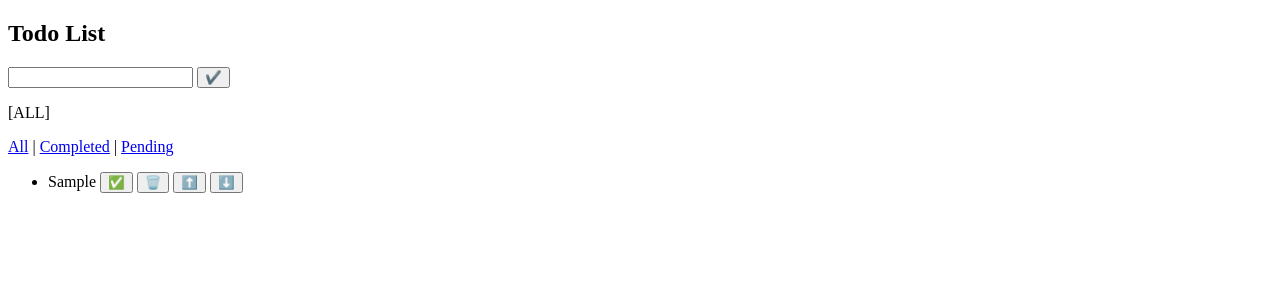
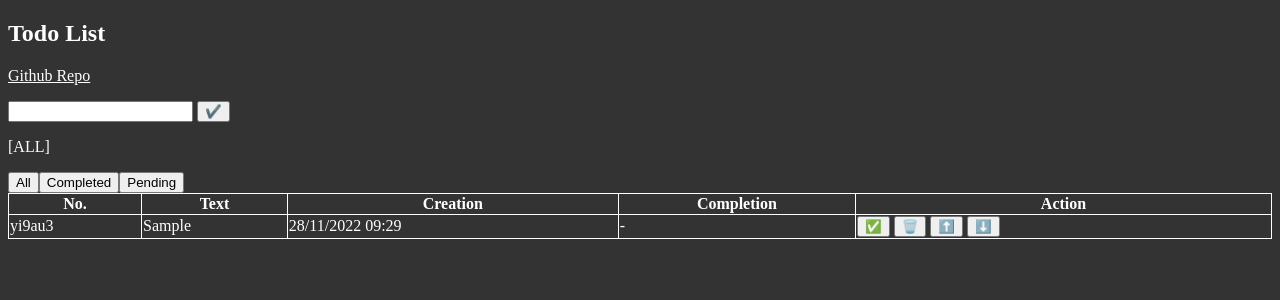
Before and after one commit to captainAyan/react-todo, a React (Vite) app: page / in a window 1280 px wide. Both pictures are taken after typing "Sample" into the empty fields and a click on the button "✔️". Shown: the top 300 px of the page. Built offline with nearby package versions, Linux system fonts and the light colour scheme.

Commit message:
feat: :sparkles: changed list to table

```diff
--- a/src/App.css
+++ b/src/App.css
@@ -0,0 +1,13 @@
+body {
+  color: white;
+  background: #333;
+}
+table {
+  border-collapse: collapse;
+}
+table, th, td {
+  border: 1px solid white;
+}
+a {
+  color: white
+}
--- a/src/App.jsx
+++ b/src/App.jsx
@@ -21,7 +21,13 @@ export default function App() {
     if (input.length !== 0) {
       setTodoList([
         ...todoList,
-        { id: new Date().getTime(), text: input, done: false },
+        {
+          id: generateId(),
+          text: input,
+          done: false,
+          creationTime: new Date().getTime(),
+          completionTime: null,
+        },
       ]);
       setInput("");
     }
@@ -30,7 +36,10 @@ export default function App() {
   const done = (id) => {
     setTodoList(
       todoList.map((task) => {
-        if (task.id === id) task.done = !task.done;
+        if (task.id === id) {
+          task.done = !task.done;
+          task.completionTime = task.done ? new Date().getTime() : null;
+        }
         return task;
       })
     );
@@ -82,7 +91,11 @@ export default function App() {
     <main>
       <section>
         <h1>Todo List</h1>
-
+        <p>
+          <a target="_blank" href="https://github.com/captainAyan/react-todo">
+            Github Repo
+          </a>
+        </p>
         <form onSubmit={submit}>
           <input value={input} onChange={(e) => setInput(e.target.value)} />
           &nbsp;
@@ -91,20 +104,28 @@ export default function App() {
         <p>[{filter.toUpperCase()}]</p>
 
         <nav>
-          <a href="#" onClick={() => setFilter("all")}>
+          <button href="#" onClick={() => setFilter("all")}>
             All
-          </a>
-          &nbsp;|&nbsp;
-          <a href="#" onClick={() => setFilter("completed")}>
+          </button>
+          <button href="#" onClick={() => setFilter("completed")}>
             Completed
-          </a>
-          &nbsp;|&nbsp;
-          <a href="#" onClick={() => setFilter("pending")}>
+          </button>
+          <button href="#" onClick={() => setFilter("pending")}>
             Pending
-          </a>
+          </button>
         </nav>
 
-        <ul>
+        <table width="100%">
+          <thead>
+            <tr>
+              <th>No.</th>
+              <th>Text</th>
+              <th>Creation</th>
+              <th>Completion</th>
+              <th>Action</th>
+            </tr>
+          </thead>
+          <tbody>
             {todoList
               .filter((task) => {
                 if (filter === "completed") {
@@ -115,24 +136,39 @@ export default function App() {
               })
               .isEmptyProto((isEmpty, arr) => {
                 if (isEmpty) {
-                if (filter === "completed") {
-                  return <p>No completed tasks.</p>;
-                } else if (filter === "pending") {
-                  return <p>No pending tasks.</p>;
-                } else {
-                  return <p>No tasks.</p>;
-                }
+                  return (
+                    <tr>
+                      <td colSpan={5} style={{ textAlign: "center" }}>
+                        {filter === "completed" ? (
+                          <b>No completed tasks.</b>
+                        ) : filter === "pending" ? (
+                          <b>No pending tasks.</b>
+                        ) : (
+                          <b>No tasks.</b>
+                        )}
+                      </td>
+                    </tr>
+                  );
                 } else
                   return arr.map((task) => (
-                  <li key={task.id}>
+                    <tr key={task.id}>
+                      <td>{task.id}</td>
+                      <td>
                         <span
                           style={
-                        task.done ? { textDecoration: "line-through" } : null
+                            task.done
+                              ? { textDecoration: "line-through" }
+                              : null
                           }
                         >
                           {task.text}
                         </span>
-                    &nbsp;
+                      </td>
+
+                      <td>{getDateText(task.creationTime)}</td>
+
+                      <td>{getDateText(task.completionTime)}</td>
+                      <td>
                         <button
                           title={task.done ? "Undone" : "Done"}
                           onClick={() => done(task.id)}
@@ -140,7 +176,10 @@ export default function App() {
                           {task.done ? "️❌" : "✅"}
                         </button>
                         &nbsp;
-                    <button title="Delete" onClick={() => deleteTask(task.id)}>
+                        <button
+                          title="Delete"
+                          onClick={() => deleteTask(task.id)}
+                        >
                           🗑️
                         </button>
                         &nbsp;
@@ -148,15 +187,44 @@ export default function App() {
                           ⬆️
                         </button>
                         &nbsp;
-                    <button title="Move Down" onClick={() => moveDown(task.id)}>
+                        <button
+                          title="Move Down"
+                          onClick={() => moveDown(task.id)}
+                        >
                           ⬇️
                         </button>
-                    &nbsp;
-                  </li>
+                      </td>
+                    </tr>
                   ));
               })}
-        </ul>
+          </tbody>
+        </table>
       </section>
     </main>
   );
 }
+
+function getDateText(t) {
+  if (!t) return "-";
+
+  const timestamp = new Date(t);
+  const day = String(timestamp.getDate()).padStart(2, "0"); // Add leading zero if needed
+  const month = String(timestamp.getMonth() + 1).padStart(2, "0"); // Months are 0-indexed (0 = January)
+  const year = timestamp.getFullYear();
+  const hours = String(timestamp.getHours()).padStart(2, "0");
+  const minutes = String(timestamp.getMinutes()).padStart(2, "0");
+
+  const formattedDateTime = `${day}/${month}/${year} ${hours}:${minutes}`;
+
+  return formattedDateTime;
+}
+
+function generateId() {
+  const characters = "0123456789abcdefghijklmnopqrstuvwxyz"; // characters to use in the ID
+  let id = "";
+  for (let i = 0; i < 6; i++) {
+    const randomIndex = Math.floor(Math.random() * characters.length); // pick a random index
+    id += characters[randomIndex]; // append the character at the random index
+  }
+  return id;
+}
```
Lines whose indentation alone changed are shown as unchanged.
